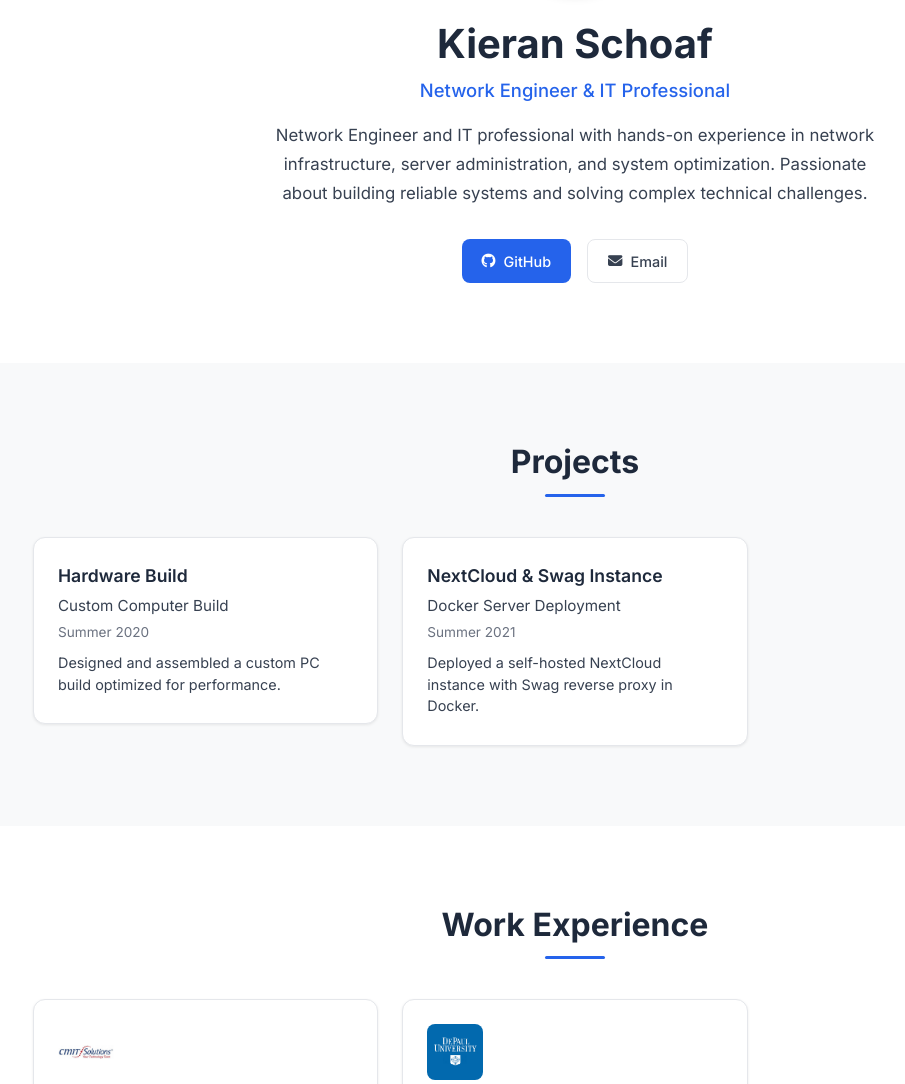
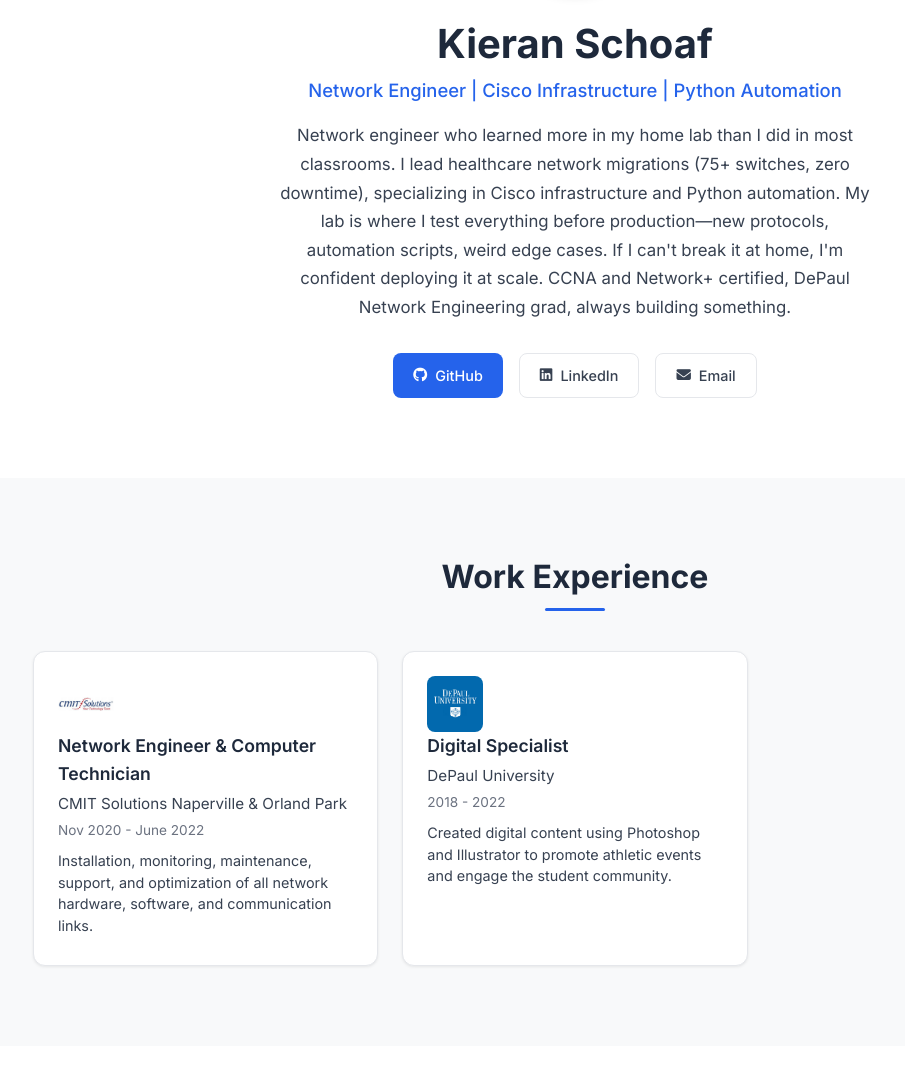
Before and after one commit to kischoaf/kischoaf.github.io, a Jekyll site: the page built from index.html, in a window 1280 px wide and 1400 px high, cut to the strip 316-1400 px from the top of the window. Shown: the whole strip, without its empty margins (65-970 px from the left). Built offline with Jekyll 4.4.1, drawn with Linux system fonts in a browser that asks for light colours; some of the changed text lies outside the part shown.

Commit message:
Update bio, add LinkedIn, reorder sections, fix CMIT dates
Co-Authored-By: Claude Opus 4.6 <noreply@anthropic.com>

```diff
--- a/_config.yml
+++ b/_config.yml
@@ -6,20 +6,23 @@ baseurl: "/"
 url: "https://kischoaf.github.io/"
 twitter_username: kischoaf
 github_username: kischoaf
-linkedin_username: ""
+linkedin_username: "kieranschoaf"
 
 bio: >-
-  Network Engineer and IT professional with hands-on experience in
-  network infrastructure, server administration, and system optimization.
-  Passionate about building reliable systems and solving complex technical challenges.
+  Network engineer who learned more in my home lab than I did in most classrooms.
+  I lead healthcare network migrations (75+ switches, zero downtime), specializing
+  in Cisco infrastructure and Python automation. My lab is where I test everything
+  before production—new protocols, automation scripts, weird edge cases. If I can't
+  break it at home, I'm confident deploying it at scale. CCNA and Network+ certified,
+  DePaul Network Engineering grad, always building something.
 
 nav_links:
   - title: About
     url: "#about"
+  - title: Experience
+    url: "#experience"
   - title: Projects
     url: "#projects"
-  - title: Experience
-    url: "#experience"
   - title: Education
     url: "#education"
   - title: Contact
--- a/_data/experience.yml
+++ b/_data/experience.yml
@@ -1,6 +1,6 @@
 - role: Network Engineer & Computer Technician
   company: CMIT Solutions Naperville & Orland Park
-  dates: Nov 2020 - Present
+  dates: Nov 2020 - June 2022
   logo: cmit.jpg
   desc: Installation, monitoring, maintenance, support, and optimization of all network hardware, software, and communication links.
 
--- a/_includes/hero.html
+++ b/_includes/hero.html
@@ -2,7 +2,7 @@
     <div class="hero-content">
         <img src="/assets/img/logo.jpg" alt="Photo of {{ site.title }}" class="hero-photo" loading="lazy">
         <h1>{{ site.title }}</h1>
-        <p class="hero-tagline">Network Engineer & IT Professional</p>
+        <p class="hero-tagline">Network Engineer | Cisco Infrastructure | Python Automation</p>
         <p class="hero-bio">{{ site.bio }}</p>
         <div class="hero-links">
             <a href="https://github.com/{{ site.github_username }}" class="btn-primary-custom" target="_blank" rel="noopener">
--- a/index.html
+++ b/index.html
@@ -9,9 +9,9 @@
 
     {% include hero.html %}
 
+    {% include experience.html %}
+
     {% include projects.html %}
-
-    {% include experience.html %}
 
     {% include education.html %}
 
```
